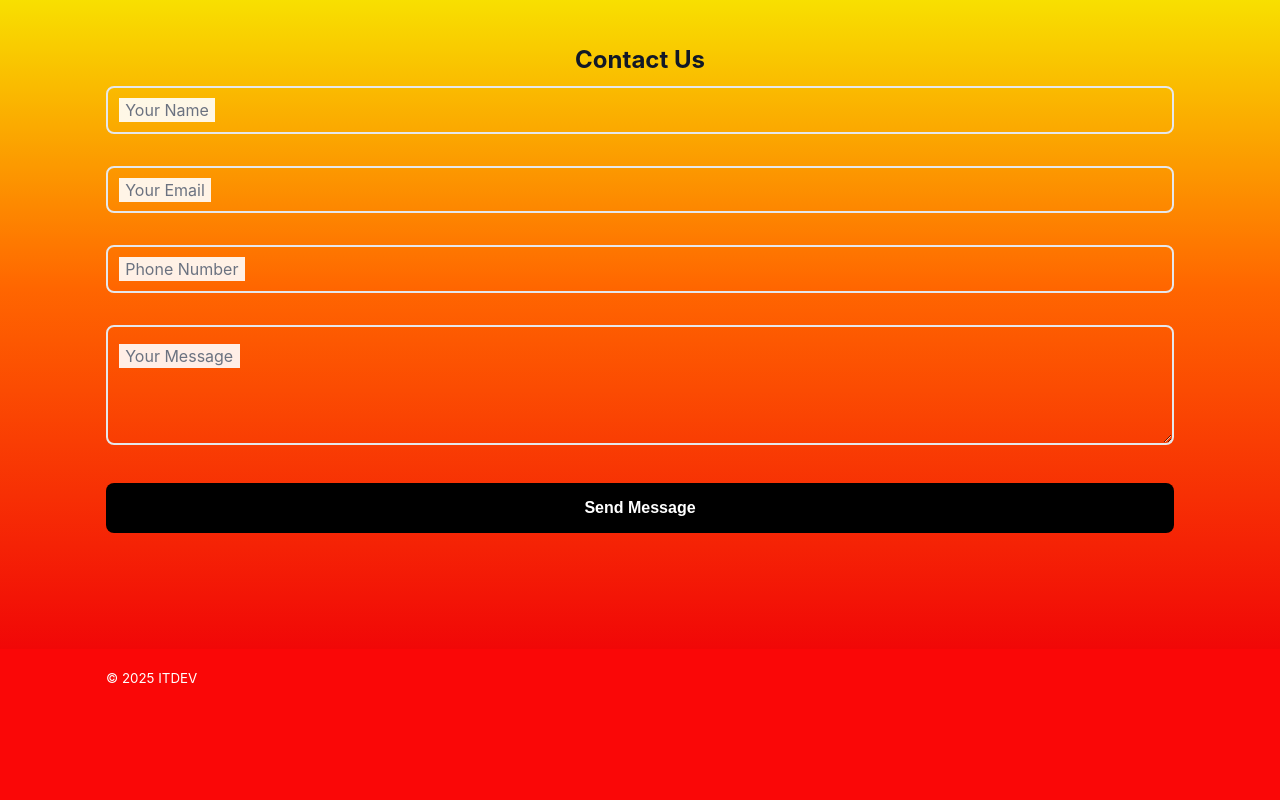
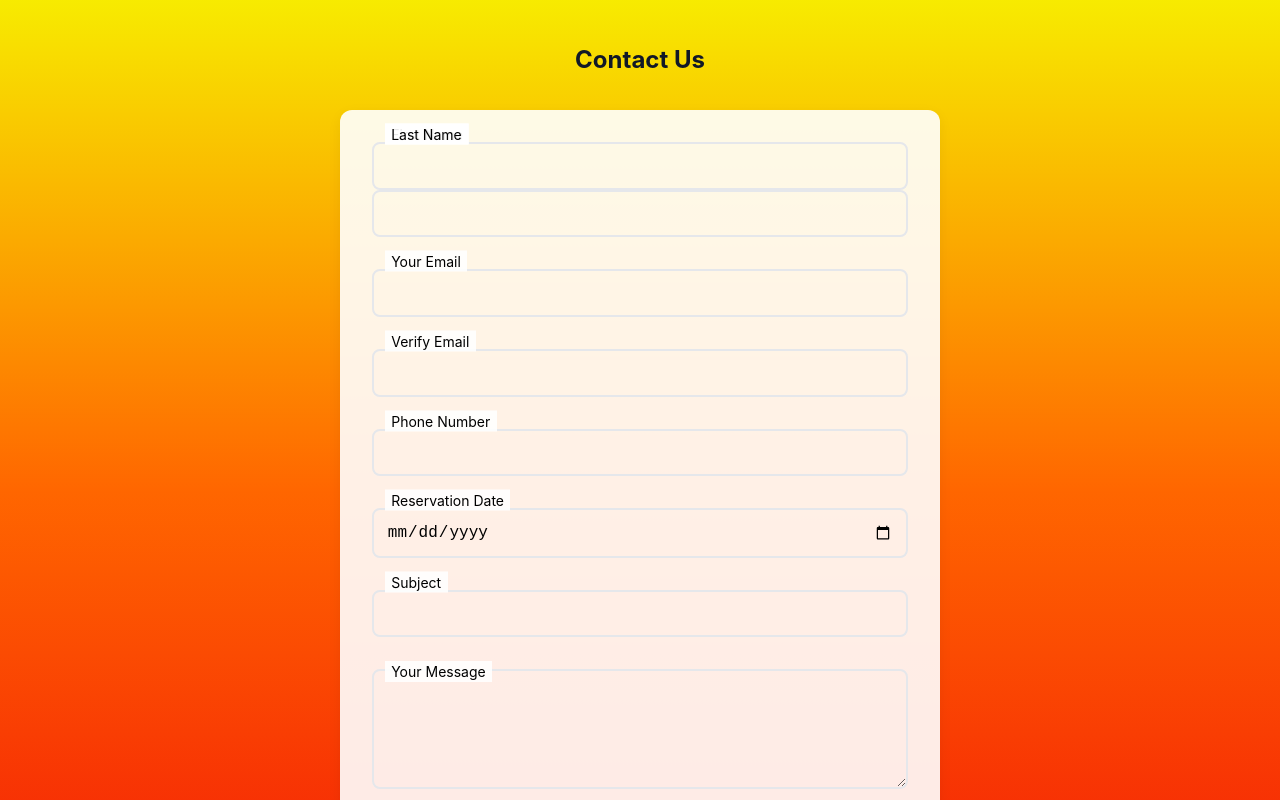
Before and after one commit to stockbae/pops-bbq, a React (Vite) app in the folder client/: page / in a window 1280 px wide. Shown: the part 1840-2640 px from the top of the page. Before the commit the page ends 2545 px from the top, so only its background shows below. Built offline with nearby package versions, Linux system fonts and the light colour scheme.

Commit message:
contact merge

```diff
--- a/client/src/components/ContactSection.jsx
+++ b/client/src/components/ContactSection.jsx
@@ -1,39 +1,178 @@
+import React, { useState, useRef } from 'react';
+
 export default function ContactSection() {
-  const handleSubmit = (e) => {
+  const [form, setForm] = useState({
+    first_name: '',
+    last_name: '',
+    email: '',
+    verify: '',
+    phone: '',
+    reservation_date: '',
+    subject: '',
+    message: '',
+  });
+  const [loading, setLoading] = useState(false);
+  const [error, setError] = useState(null);
+  const [success, setSuccess] = useState(null);
+  const formRef = useRef(null);
+
+  function handleChange(e) {
+    const { name, value } = e.target;
+    setForm((prev) => ({ ...prev, [name]: value }));
+  }
+
+  async function handleSubmit(e) {
     e.preventDefault();
-    alert("Thank you for your message! We'll respond soon.");
-    e.target.reset();
-  };
+    setError(null);
+    setSuccess(null);
+
+    if (form.email !== form.verify) {
+      setError('Email and verify email do not match');
+      return;
+    }
+
+    setLoading(true);
+    try {
+      // Send as FormData so PHP can read via $_POST
+      const fd = new FormData();
+      Object.keys(form).forEach((k) => fd.append(k, form[k]));
+
+      const res = await fetch('./contact.php', {
+        method: 'POST',
+        body: fd,
+      });
+
+      const text = await res.text();
+      if (!res.ok) {
+        setError(text || `Server error: ${res.status}`);
+      } else {
+        // PHP page may echo confirmation; show a simple success message and the PHP response
+        setSuccess('Message sent successfully.');
+        // Optionally show returned HTML/text from PHP in console for debugging
+        console.log('PHP response:', text);
+        // Reset form
+        setForm({ first_name: '', last_name: '', email: '', verify: '', phone: '', reservation_date: '', subject: '', message: '' });
+        if (formRef.current) formRef.current.reset();
+      }
+    } catch (err) {
+      setError(err.message || 'Network error');
+    } finally {
+      setLoading(false);
+    }
+  }
 
   return (
     <section id="contact" className="panel">
       <div className="container">
         <h2>Contact Us</h2>
-        <form className="contact-form" onSubmit={handleSubmit}>
+        <div className="contact-form-container">
+          <form
+            className="contact-form"
+            id="contactForm"
+            onSubmit={handleSubmit}
+            ref={formRef}
+            method="POST"
+            action="./contact.php"
+          >
             <div className="form-group">
-            <input type="text" placeholder=" " required />
-            <label>Your Name</label>
+              <input
+                type="text"
+                id="first_name"
+                name="first_name"
+                value={form.first_name}
+                onChange={handleChange}
+                required
+              />
+              <label htmlFor="first_name">First Name</label>
+
+              <input
+                type="text"
+                id="last_name"
+                name="last_name"
+                value={form.last_name}
+                onChange={handleChange}
+                required
+              />
+              <label htmlFor="last_name">Last Name</label>
             </div>
 
             <div className="form-group">
-            <input type="email" placeholder=" " required />
-            <label>Your Email</label>
+              <input
+                type="email"
+                id="email"
+                name="email"
+                value={form.email}
+                onChange={handleChange}
+                required
+              />
+              <label htmlFor="email">Your Email</label>
             </div>
 
             <div className="form-group">
-            <input type="tel" placeholder=" " />
-            <label>Phone Number</label>
+              <input
+                type="email"
+                id="verify"
+                name="verify"
+                value={form.verify}
+                onChange={handleChange}
+                required
+              />
+              <label htmlFor="verify">Verify Email</label>
             </div>
 
             <div className="form-group">
-            <textarea placeholder=" " required></textarea>
-            <label>Your Message</label>
+              <input
+                type="tel"
+                id="phone"
+                name="phone"
+                value={form.phone}
+                onChange={handleChange}
+              />
+              <label htmlFor="phone">Phone Number</label>
             </div>
 
-          <button type="submit" className="submit-btn">
-            Send Message
+            <div className="form-group">
+              <input
+                type="date"
+                id="reservation_date"
+                name="reservation_date"
+                value={form.reservation_date}
+                onChange={handleChange}
+              />
+              <label htmlFor="reservation_date">Reservation Date</label>
+            </div>
+
+            <div className="form-group">
+              <input
+                type="text"
+                id="subject"
+                name="subject"
+                value={form.subject}
+                onChange={handleChange}
+                required
+              />
+              <label htmlFor="subject">Subject</label>
+            </div>
+
+            <div className="form-group">
+              <textarea
+                id="message"
+                name="message"
+                value={form.message}
+                onChange={handleChange}
+                required
+              ></textarea>
+              <label htmlFor="message">Your Message</label>
+            </div>
+
+            <button type="submit" className="submit-btn" disabled={loading}>
+              {loading ? 'Sending...' : 'Send Message'}
             </button>
+
+            {error && <div className="error">{error}</div>}
+            {success && <div className="success">{success}</div>}
           </form>
+        </div>
       </div>
     </section>
   );
```
Also changed, not shown: 1 other file (tests, documents, lock files or other folders). Lines whose indentation alone changed are shown as unchanged.
